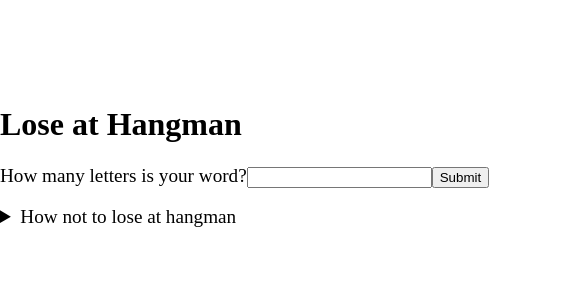
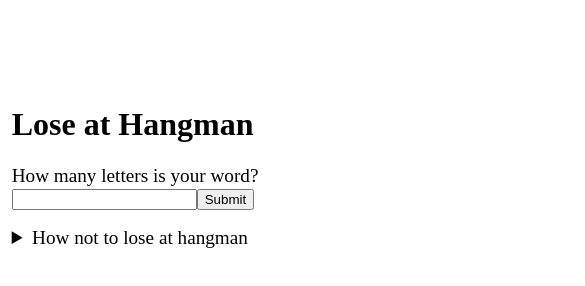
Before and after one commit to novedevo/lose_at_hangman_rs, a plain HTML site: page hangman_server/hangman.html in a window 390 px wide. Shown: the top 286 px of the page, 585 px wide, since content can reach past the window. Drawn offline with Linux system fonts and the light colour scheme.

Commit message:
Add media query for narrow screens
also justify the text in the "how to not lose" details section. that's
a personal thing that you can change if desired.

```diff
--- a/hangman_server/hangman.html
+++ b/hangman_server/hangman.html
@@ -61,6 +61,16 @@
 
         details>p {
             margin: 1rem 0;
+            text-align: justify;
+        }
+
+        @media (max-width: 44rem) {
+
+            /* Narrow screen target */
+            .content {
+                width: 94vw;
+                margin: 0 auto;
+            }
         }
     </style>
 </head>
```
